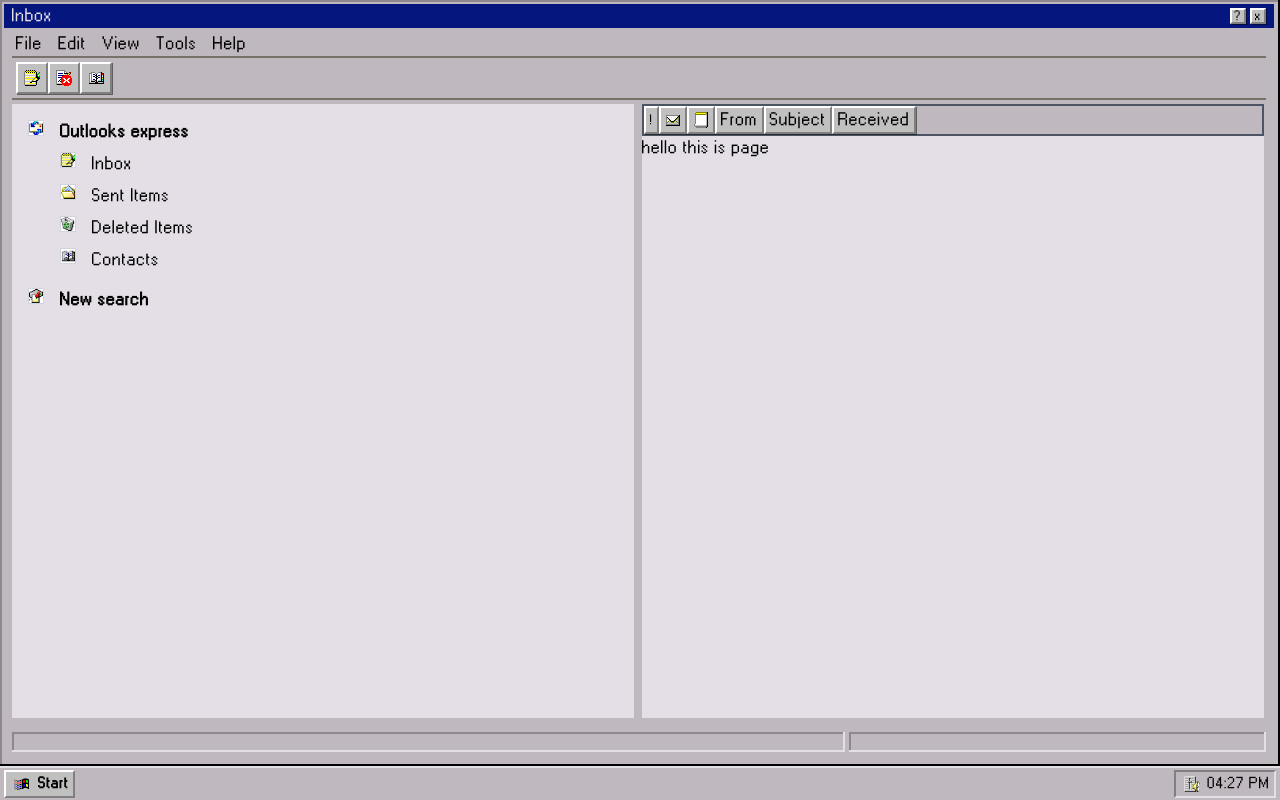
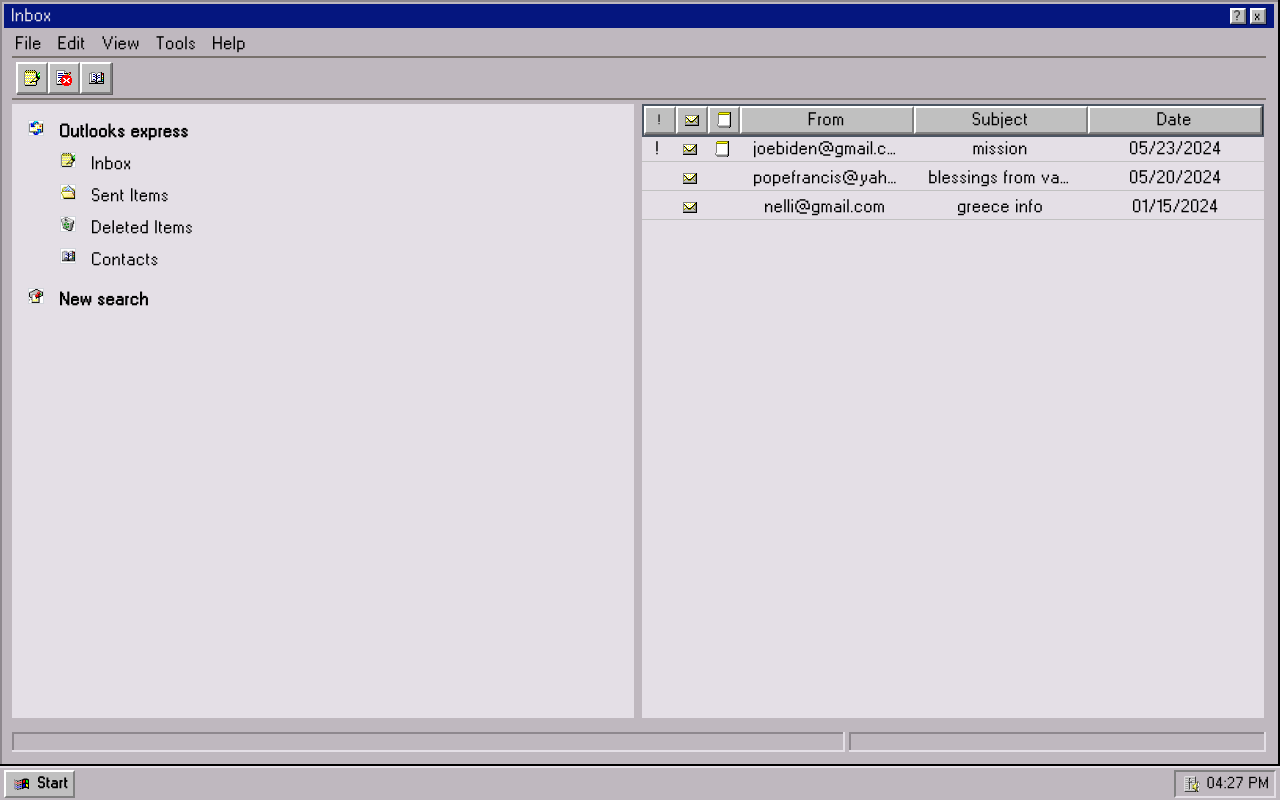
Before and after one commit to radovanbotik/windows, a Next.js app: page /inbox in a window 1280 px wide. Built offline with nearby package versions, Linux system fonts and the light colour scheme.

Commit message:
changing email layout and inbox

```diff
--- a/app/UI/Modal.tsx
+++ b/app/UI/Modal.tsx
@@ -21,11 +21,13 @@
       <div className="fixed inset-0 flex w-screen items-center justify-center">
         {/* <Dialog.Panel className="group relative flex flex-col border-t-2 border-t-windows-gray border-l-2 border-l-windows-gray pl-1 pt-1  min-w-96 bg-windows-gray border-b-black border-r-black border-r-2 border-b-2 shadow-[inset_2px_0px_0px_0px_#fff,inset_0px_2px_0px_0px_#fff;]"> */}
         <Dialog.Panel className="group relative flex flex-col bg-[#C0C0C0] border-2 border-t-[#FFFFFF] border-r-[#808080] border-b-[#808080] border-l-[#FFFFFF] shadow-[1px_1px_0px_0px_#0000007f]">
-          <Dialog.Title className="bg-windows-blue text-windows-white p-1" as="div">
+          <Dialog.Title className="bg-windows-blue text-windows-white text-sm py-1 px-2 " as="div">
             <div className="flex items-center">
-              <span className="mr-auto font-black">{title}</span>
-              <Button variant="windows">?</Button>
-              <Button variant="windows" className="ml-1" onClick={() => setIsOpen(false)}>
+              <span className="mr-auto leading-none">{title}</span>
+              <Button variant="windows" className="w-4 h-4">
+                ?
+              </Button>
+              <Button variant="windows" className="ml-1 w-4 h-4" onClick={() => setIsOpen(false)}>
                 x
               </Button>
             </div>
--- a/app/UI/Window.tsx
+++ b/app/UI/Window.tsx
@@ -26,7 +26,7 @@
 
 Window.Header = function WindowHeader({ children, className }: ComponentPropsWithoutRef<"div">) {
   return (
-    <div className={clsx(className, "bg-windows-blue text-windows-white px-2")}>
+    <div className={clsx(className, "bg-windows-blue text-windows-white px-2 ")}>
       <div className="flex items-center">
         <span className="mr-auto">{children}</span>
         <Button variant="windows" className="w-4 h-4">
--- a/app/inbox/inbox/page.tsx
+++ /dev/null
@@ -1,25 +0,0 @@
-import Button from "@/app/UI/Button";
-import Image from "next/image";
-import envelopeclosed from "../../../public/icons/envelopeclosed16.png";
-import template from "../../../public/icons/template16.png";
-
-export default function Page() {
-  return (
-    <div className="flex flex-col ">
-      <div className="flex w-full border-2 border-gray-600 flex-wrap">
-        <Button variant="windows">!</Button>
-        <Button variant="windows">
-          <Image src={envelopeclosed} alt="unopened" />
-        </Button>
-        <Button variant="windows">
-          <Image src={template} alt="attachment" />
-        </Button>
-        <div className="flex flex-auto">
-          <div className="w-full grid place-content-center truncate">radok@rado.com</div>
-          <div className="w-full grid place-content-center truncate">cat gifs</div>
-          <div className="w-full grid place-content-center truncate">02/16/1993</div>
-        </div>
-      </div>
-    </div>
-  );
-}
--- a/app/inbox/layout.tsx
+++ b/app/inbox/layout.tsx
@@ -59,11 +59,10 @@
     name: "Outlooks express",
     icon: outlookexpress,
     actions: [
-      { name: "Inbox", href: "/inbox/inbox", icon: write },
+      { name: "Inbox", href: "/inbox", icon: write },
       { name: "Sent Items", href: "/inbox/sent-items", icon: directorycabinet },
       { name: "Deleted Items", href: "/inbox/deleted-items", icon: recyclebinempty },
       { name: "Contacts", href: "/inbox/contacts", icon: address },
-      // { name: "Draft Items", href: "/draft-items", icon: "" },
     ],
   },
   { name: "New search", icon: outlooktack, actions: [] },
@@ -134,30 +133,30 @@
 
 function Body({ children }: { children: ReactNode }) {
   return (
-    <div className="grid grid-cols-2 gap-2 bg-windows-gray">
+    <div className="grid grid-cols-1 sm:grid-cols-2 gap-2 bg-windows-gray">
       <div className="bg-windows-white px-1 py-4 sm:p-4">
         <Tree />
       </div>
-      <div className="flex flex-col ">
-        <div className="flex w-full border-2 border-gray-600 flex-wrap">
-          <Button variant="windows">!</Button>
-          <Button variant="windows">
+      <div className="flex flex-col">
+        <div className="grid grid-cols-[32px_32px_32px_1fr_1fr_1fr] w-full border-2 border-gray-600">
+          <Button variant="windows" className="inline-grid w-full">
+            !
+          </Button>
+          <Button variant="windows" className="inline-grid  w-full">
             <Image src={envelopeclosed} alt="unopened" />
           </Button>
-          <Button variant="windows">
+          <Button variant="windows" className="inline-grid  w-full">
             <Image src={template} alt="attachment" />
           </Button>
-          <div className="flex flex-auto">
-            <Button variant="system" className="w-full">
-              From
-            </Button>
-            <Button variant="system" className="w-full">
-              Subject
-            </Button>
-            <Button variant="system" className="w-full">
-              Received
-            </Button>
-          </div>
+          <Button variant="system" className="inline-grid  w-full">
+            From
+          </Button>
+          <Button variant="system" className="inline-grid  w-full">
+            Subject
+          </Button>
+          <Button variant="system" className="inline-grid  w-full">
+            Date
+          </Button>
         </div>
         <div className="bg-windows-white flex-auto overscroll-y">{children}</div>
       </div>
--- a/app/inbox/page.tsx
+++ b/app/inbox/page.tsx
@@ -1,3 +1,121 @@
+"use client";
+
+import Image from "next/image";
+import envelopeclosed from "../../public/icons/envelopeclosed16.png";
+import envelopeopen from "../../public/icons/envelopeopen16.png";
+import template from "../../public/icons/template16.png";
+import Modal from "../UI/Modal";
+import { useState } from "react";
+
+type Email = {
+  id: number;
+  from: string;
+  subject: string;
+  date: string;
+  body: string;
+  important: boolean;
+  opened: boolean;
+  attachment: boolean;
+};
+
+function Email({
+  id,
+  from,
+  subject,
+  date,
+  important,
+  opened,
+  attachment,
+  selectEmail,
+}: Email & { selectEmail: (id: number) => void }) {
+  return (
+    <li onClick={() => selectEmail(id)}>
+      <div className="grid grid-cols-[32px_32px_32px_1fr_1fr_1fr] border-b border-windows-gray-200">
+        <div className="inline-grid place-content-center w-full">{important && "!"}</div>
+        <div className="inline-grid place-content-center w-full ">
+          <Image
+            src={opened ? envelopeopen : envelopeclosed}
+            width={16}
+            height={16}
+            alt={opened ? "opened" : "closed"}
+          />
+        </div>
+        <div className="inline-grid place-content-center w-full ">
+          {attachment && <Image src={template} width={16} height={16} alt="attachment" className="w-full h-full" />}
+        </div>
+        <div className="inline-grid place-content-center w-full px-4">
+          <p className="truncate">{from}</p>
+        </div>
+        <div className="inline-grid place-content-center w-full px-4">
+          <p className="truncate">{subject}</p>
+        </div>
+        <div className="inline-grid place-content-center w-full px-4">
+          <p className="truncate">{date}</p>
+        </div>
+      </div>
+    </li>
+  );
+}
+
 export default function Page() {
-  return <div>hello this is page</div>;
+  const emails: Email[] = [
+    {
+      id: 1,
+      from: "joebiden@gmail.com",
+      subject: "mission",
+      date: "05/23/2024",
+      body: "Lorem ipsum dolor, sit amet consectetur adipisicing elit. Facere neque corporis mollitia veniam maiores eligendi sint sed commodi nemo laudantium, accusamus dolore perspiciatis esse provident ex dicta ipsam, enim molestiae optio error saepe illo. Dolores deserunt et neque assumenda dicta id quam enim magnam doloribus ratione doloremque, aut dolor eum?",
+      important: true,
+      opened: false,
+      attachment: true,
+    },
+    {
+      id: 2,
+      from: "popefrancis@yahoo.com",
+      subject: "blessings from vatican",
+      date: "05/20/2024",
+      body: "Lorem ipsum dolor, sit amet consectetur adipisicing elit. Facere neque corporis mollitia veniam maiores eligendi sint sed commodi nemo laudantium, accusamus dolore perspiciatis esse provident ex dicta ipsam, enim molestiae optio error saepe illo. Dolores deserunt et neque assumenda dicta id quam enim magnam doloribus ratione doloremque, aut dolor eum?",
+      important: false,
+      opened: false,
+      attachment: false,
+    },
+    {
+      id: 3,
+      from: "nelli@gmail.com",
+      subject: "greece info",
+      date: "01/15/2024",
+      body: "Lorem ipsum dolor, sit amet consectetur adipisicing elit. Facere neque corporis mollitia veniam maiores eligendi sint sed commodi nemo laudantium, accusamus dolore perspiciatis esse provident ex dicta ipsam, enim molestiae optio error saepe illo. Dolores deserunt et neque assumenda dicta id quam enim magnam doloribus ratione doloremque, aut dolor eum?",
+      important: false,
+      opened: false,
+      attachment: false,
+    },
+  ];
+  const [isOpen, setIsOpen] = useState(false);
+  const [selectedEmail, setSelectedEmail] = useState<Email | null>(null);
+
+  function selectEmail(id: number) {
+    const email = emails.find(email => email.id === id);
+    if (email) {
+      setSelectedEmail(email);
+      setIsOpen(true);
+    }
+    return;
+  }
+
+  return (
+    <>
+      <ul className="flex flex-col  space-y-1">
+        {emails.map(email => (
+          <Email key={email.id} {...email} selectEmail={selectEmail} />
+        ))}
+      </ul>
+      <Modal
+        setIsOpen={setIsOpen}
+        open={isOpen}
+        title={`Email from ${selectedEmail?.from}`}
+        description={selectedEmail?.subject}
+        body={<p className="max-w-sm">{selectedEmail?.body}</p>}
+      />
+    </>
+  );
 }
```
Also changed, not shown: app/page.tsx (+39 -55 lines).
